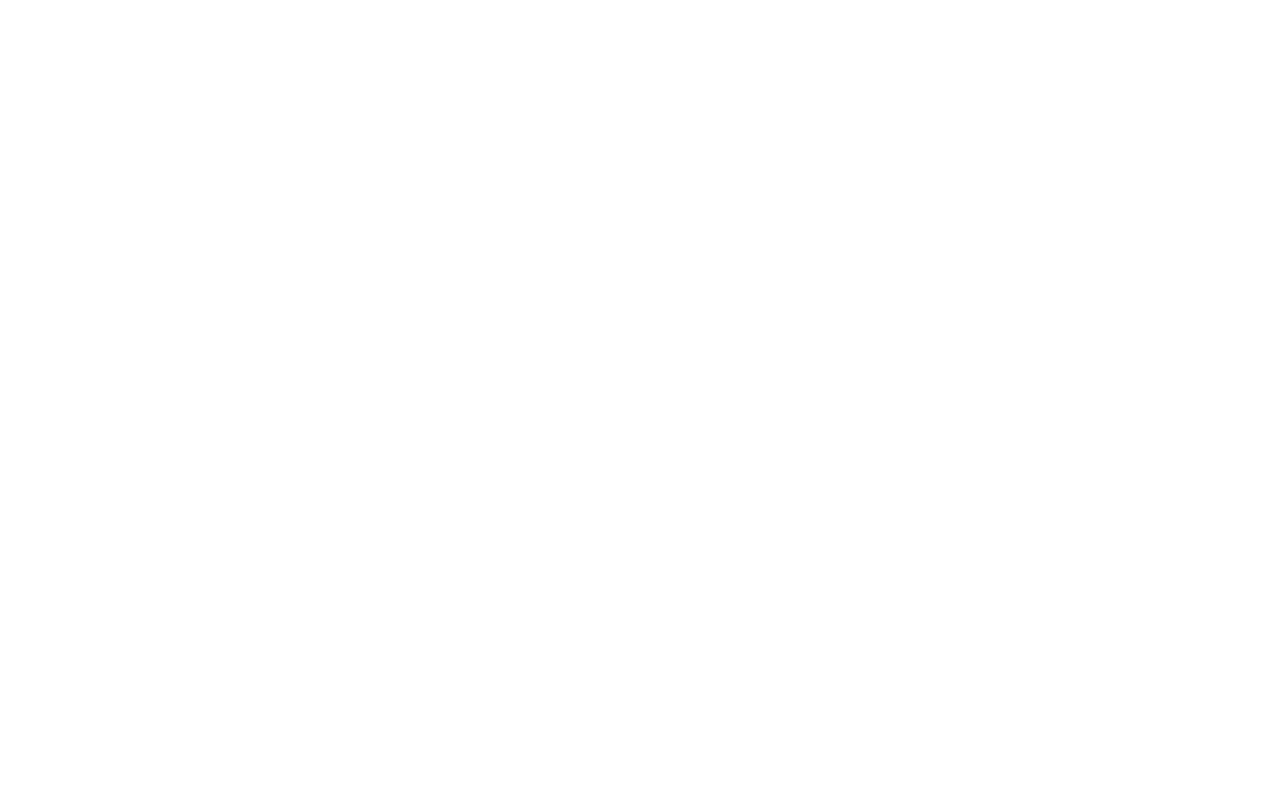
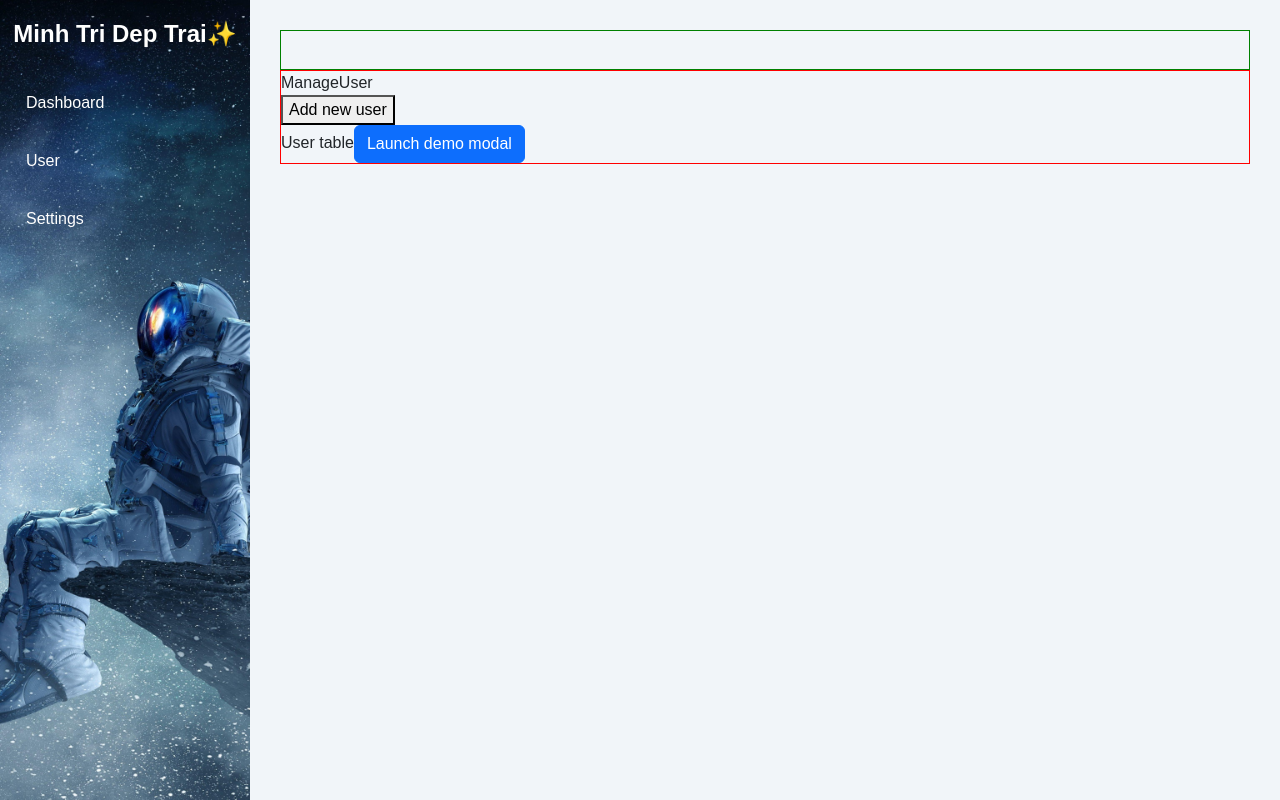
Before and after one commit to ToRiTheBlackCat/LearnReact, a React (Create React App) app: page /admins/manage-users in a window 1280 px wide. Before the commit this address had no page. Built offline with nearby package versions, Linux system fonts and the light colour scheme.

Commit message:
[ADD] add modal + dashboard + manage user of Admin site

```diff
--- a/src/components/Admin/Admin.js
+++ b/src/components/Admin/Admin.js
@@ -1,5 +1,6 @@
 import SideBarAdmin from "./SideBarAdmin";
 import "./Admin.scss";
+import { Outlet, Link } from "react-router-dom";
 
 const Admin = () => {
   return (
@@ -7,7 +8,12 @@
       <div className="admin-sidebar">
         <SideBarAdmin />
       </div>
-      <div className="admin-content">CONTENT</div>
+      <div className="admin-content">
+        <div className="admin-header"></div>
+        <div className="admin-main">
+          <Outlet />
+        </div>
+      </div>
     </div>
   );
 };
--- a/src/components/Admin/Admin.scss
+++ b/src/components/Admin/Admin.scss
@@ -37,7 +37,16 @@
           transition: background 0.3s;
 
           &:hover {
-            background-color: #334155;
+            background-color: rgba(22, 28, 53, 0.6);
+            font-weight: 600;
+          }
+
+          a {
+            color: white;
+            text-decoration: none;
+            display: block;
+            width: 100%;
+            height: 100%;
           }
         }
       }
@@ -48,5 +57,14 @@
     flex-grow: 1;
     padding: 30px;
     background-color: #f1f5f9;
+
+    .admin-header {
+      height: 40px;
+      border: 1px solid green;
+    }
+
+    .admin-main {
+      border: 1px solid red;
+    }
   }
 }
--- /dev/null
+++ b/src/components/Admin/Content/Dashboard.js
@@ -0,0 +1,5 @@
+const Dashboard = (props) => {
+  return <div>Dashboard</div>;
+};
+
+export default Dashboard;
--- /dev/null
+++ b/src/components/Admin/Content/ManageUser.js
@@ -0,0 +1,20 @@
+import ModalCreateUser from "./ModalCreateUser";
+
+const ManageUser = (props) => {
+  return (
+    <div className="manage-user-container">
+      <div className="title">ManageUser</div>
+      <div className="users-content">
+        <div>
+          <button> Add new user</button>
+        </div>
+        <div>
+          User table
+          <ModalCreateUser />
+        </div>
+      </div>
+    </div>
+  );
+};
+
+export default ManageUser;
--- /dev/null
+++ b/src/components/Admin/Content/ModalCreateUser.js
@@ -0,0 +1,66 @@
+import { useState } from "react";
+import Button from "react-bootstrap/Button";
+import Modal from "react-bootstrap/Modal";
+
+const ModalCreateUser = () => {
+  const [show, setShow] = useState(false);
+
+  const handleClose = () => setShow(false);
+  const handleShow = () => setShow(true);
+
+  return (
+    <>
+      <Button variant="primary" onClick={handleShow}>
+        Launch demo modal
+      </Button>
+
+      <Modal show={show} onHide={handleClose} size="xl" backdrop="static">
+        <Modal.Header closeButton>
+          <Modal.Title>Add new User</Modal.Title>
+        </Modal.Header>
+        <Modal.Body>
+          <form className="row g-3">
+            <div className="col-md-6">
+              <label className="form-label">Email</label>
+              <input type="email" className="form-control" />
+            </div>
+            <div className="col-md-6">
+              <label for="inputPassword4" className="form-label">
+                Password
+              </label>
+              <input type="password" className="form-control" />
+            </div>
+            <div className="col-md-6">
+              <label className="form-label">UserName</label>
+              <input type="text" className="form-control" />
+            </div>
+            <div className="col-md-4">
+              <label className="form-label">Role</label>
+              <select className="form-select">
+                <option selected value="USER">
+                  User
+                </option>
+                <option value="ADMIN">Admin</option>
+              </select>
+            </div>
+
+            <div className="col-md-12">
+              <label className="form-label"> Image</label>
+              <input type="file" />
+            </div>
+          </form>
+        </Modal.Body>
+        <Modal.Footer>
+          <Button variant="secondary" onClick={handleClose}>
+            Close
+          </Button>
+          <Button variant="primary" onClick={handleClose}>
+            Save
+          </Button>
+        </Modal.Footer>
+      </Modal>
+    </>
+  );
+};
+
+export default ModalCreateUser;
--- a/src/components/Admin/SideBarAdmin.js
+++ b/src/components/Admin/SideBarAdmin.js
@@ -1,10 +1,18 @@
+import { NavLink, Link } from "react-router-dom";
+
 const SideBarAdmin = ({ collapsed }) => {
   return (
     <div className={`sidebar ${collapsed ? "collapsed" : ""}`}>
       <h2 className="logo">Minh Tri Dep Trai✨</h2>
       <ul className="menu">
-        <li>Dashboard</li>
-        <li>Users</li>
+        <li>
+          <Link to="/admins" end>
+            Dashboard
+          </Link>
+        </li>
+        <li>
+          <Link to="/admins/manage-users">User</Link>
+        </li>
         <li>Settings</li>
       </ul>
     </div>
--- a/src/index.js
+++ b/src/index.js
@@ -9,6 +9,8 @@
 import User from "./components/User/User";
 import Admin from "./components/Admin/Admin";
 import HomePage from "./components/Home/HomePage";
+import ManageUser from "./components/Admin/Content/ManageUser";
+import Dashboard from "./components/Admin/Content/Dashboard";
 
 const root = ReactDOM.createRoot(document.getElementById("root"));
 root.render(
@@ -24,7 +26,11 @@
           {/* Nested route */}
           <Route path="/users" element={<User />} />
         </Route>
-        <Route path="/admins" element={<Admin />} />
+
+        <Route path="/admins" element={<Admin />}>
+          <Route index element={<Dashboard />} />
+          <Route path="manage-users" element={<ManageUser />} />
+        </Route>
       </Routes>
     </BrowserRouter>
     {/* </React.StrictMode> */}
```
